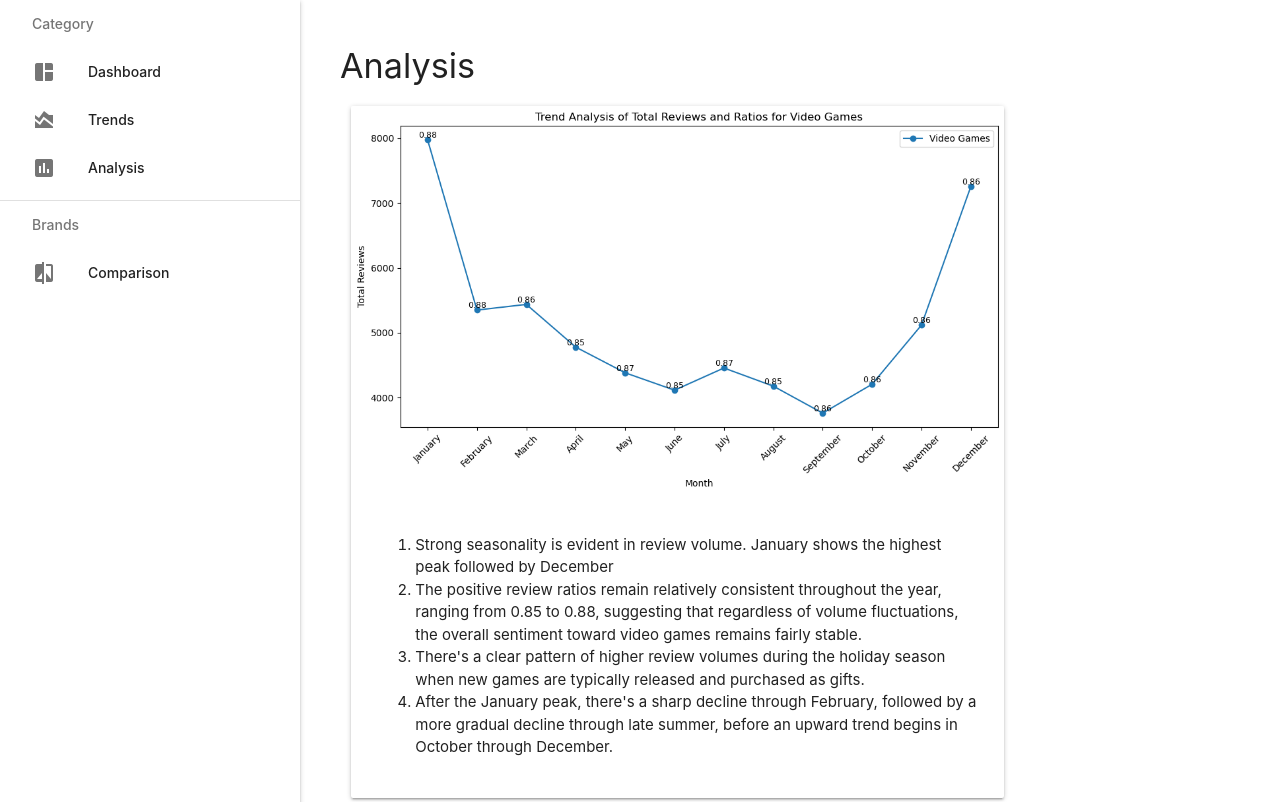
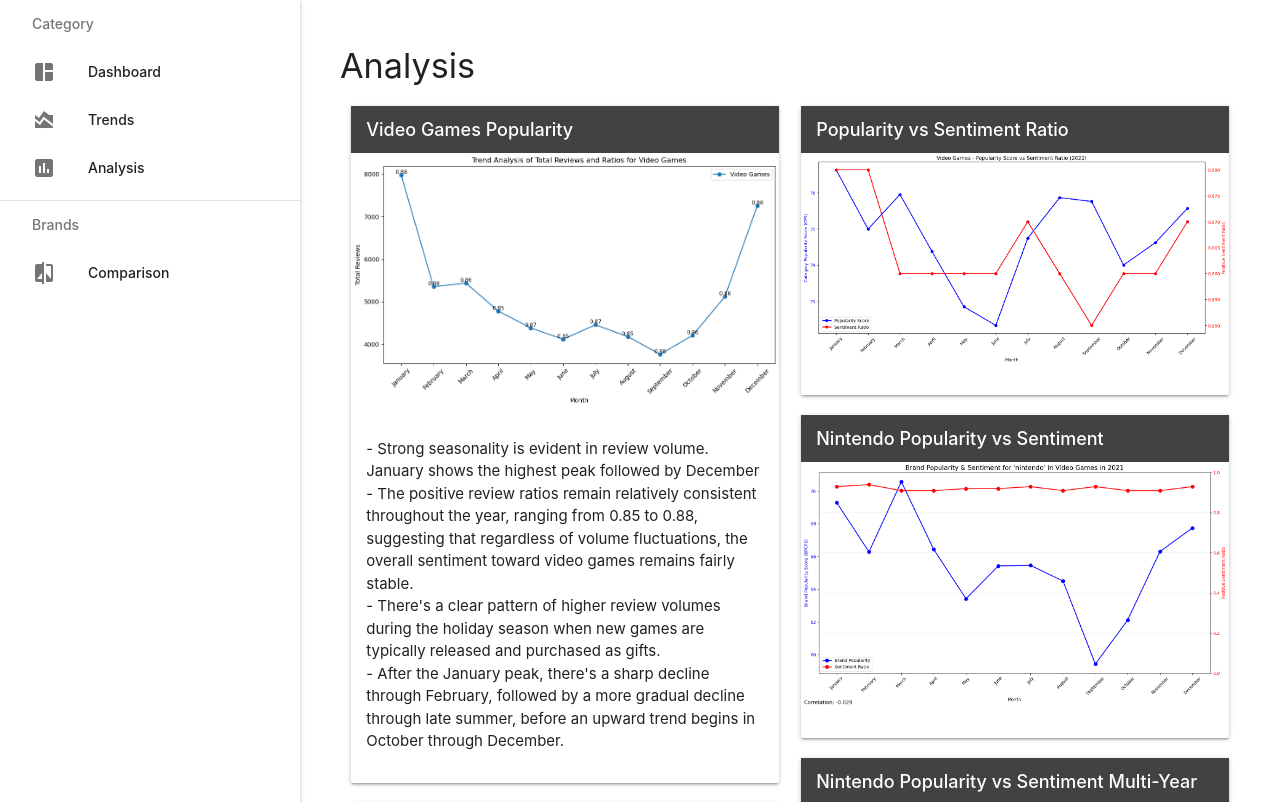
Before and after one commit to JosephKai1/COMP3610PROJECT, a Python web app: template App/templates/analysis.html in a window 1280 px wide. Shown: the top 802 px of the page. Run offline with Jinja, Linux system fonts and the light colour scheme; the template is opened without the code that fills it, so the values that code supplies are empty.

Commit message:
Updated analysis page

```diff
--- a/App/templates/analysis.html
+++ b/App/templates/analysis.html
@@ -8,7 +8,71 @@
 
 <style>
 
+    .card-image {
+        position: relative;
+        overflow: hidden;
+        display: flex;
+        justify-content: center;
+        align-items: center;
+        background-color: #f5f5f5;
+    }
 
+    .card-image img {
+        max-width: 100%;
+        max-height: 100%;
+        object-fit: contain;
+    }
+
+    .preloader-wrapper {
+        display: block;
+        margin: 0 auto;
+    }
+
+    .hidden {
+        display: none;
+    }
+
+    /* Card title styling */
+    .card .card-title {
+        font-weight: 500;
+        font-size: 18px;
+        color: white;
+        background-color: #424242;
+        width: 100%;
+        padding: 10px 15px;
+        margin: 0;
+    }
+
+    /* Make card image containers adapt to image content */
+    .card .card-image {
+        min-height: 100px;
+        height: auto;
+        display: flex;
+        justify-content: center;
+        align-items: center;
+        background-color: #f5f5f5;
+        overflow: hidden;
+    }
+
+    /* Ensure images fit properly within the card */
+    .card .card-image img {
+        width: 100%;
+        height: auto;
+        display: block;
+    }
+
+    /* Make cards adapt to content height */
+    .card {
+        height: auto;
+        margin-bottom: 20px;
+        display: flex;
+        flex-direction: column;
+    }
+
+    /* Ensure consistent styling for card content */
+    .card .card-content {
+        padding: 15px;
+    }
 
 </style>
 
@@ -22,44 +86,73 @@
 
 {% block content %}
 
-<div class="row">
-    <div class="col s12 m9">
+<!-- Main visualization cards - 2 cards per row for balanced visibility -->
+<div id="visualization-cards" class="row">
+
+    <div class="col s12 m6">
+        <!-- Card 1 -->
         <div class="card">
+            <div class="card-title">Video Games Popularity</div>
             <div class="card-image">
                 <img src="{{ url_for('static', filename='images/category/Video Games/popularity.png') }}">
             </div>
             <div class="card-content">
-                <ol>
-                    <li>Strong seasonality is evident in review volume. January shows the highest peak followed by December</li>
-                    <li>The positive review ratios remain relatively consistent throughout the year, ranging from 0.85 to 0.88, suggesting that regardless of volume fluctuations, the overall sentiment toward video games remains fairly stable.</li>
-                    <li>There's a clear pattern of higher review volumes during the holiday season when new games are typically released and purchased as gifts.</li>
-                    <li>After the January peak, there's a sharp decline through February, followed by a more gradual decline through late summer, before an upward trend begins in October through December.</li>
-                </ol>
+                <ul>
+                    <li>- Strong seasonality is evident in review volume. January shows the highest peak followed by December</li>
+                    <li>- The positive review ratios remain relatively consistent throughout the year, ranging from 0.85 to 0.88, suggesting that regardless of volume fluctuations, the overall sentiment toward video games remains fairly stable.</li>
+                    <li>- There's a clear pattern of higher review volumes during the holiday season when new games are typically released and purchased as gifts.</li>
+                    <li>- After the January peak, there's a sharp decline through February, followed by a more gradual decline through late summer, before an upward trend begins in October through December.</li>
+                </ul>
             </div>
         </div>
 
-        <!-- Insert additional main cards here -->
-
+        <!-- Card 3 -->
+        <div class="card">
+            <div class="card-title">Brand Popularity vs Sentiment Ratio</div>
+            <div class="card-image">
+                <img src="{{ url_for('static', filename='images/category/Video Games/popularity_vs_sentiment_brand.png') }}">
+            </div>
+            <div class="card-content">
+                <p></p>
+            </div>
+        </div>
     </div>
 
-    <!--
 
-    <div class="col s12 m5">
+    <div class="col s12 m6">
+        <!-- Card 2 -->
         <div class="card">
+            <div class="card-title">Popularity vs Sentiment Ratio</div>
             <div class="card-image">
-                <img src="{{ url_for('static', filename='images/category/video_games_brand_popularity.png') }}">
+                <img src="{{ url_for('static', filename='images/category/Video Games/popularity_vs_sentiment.png') }}">
             </div>
             <div class="card-content">
-                <p>This is the second card. It is placed next to the first card in a two-column layout.
-                You can add any content here as needed.</p>
+                <p></p>
             </div>
         </div>
 
-        Insert additional side cards here
+        <!-- Card 4 -->
+        <div class="card">
+            <div class="card-title">Nintendo Popularity vs Sentiment</div>
+            <div class="card-image">
+                <img src="{{ url_for('static', filename='images/category/Video Games/popularity_vs_sentiment_nintendo.png') }}">
+            </div>
+            <div class="card-content">
+                <p></p>
+            </div>
+        </div>
 
+        <!-- Card 5 -->
+        <div class="card">
+            <div class="card-title">Nintendo Popularity vs Sentiment Multi-Year</div>
+            <div class="card-image">
+                <img src="{{ url_for('static', filename='images/category/Video Games/popularity_vs_sentiment_nintendo_multi.png') }}">
+            </div>
+            <div class="card-content">
+                <p></p>
+            </div>
+        </div>
     </div>
-
-    -->
 
 </div>
 
```
